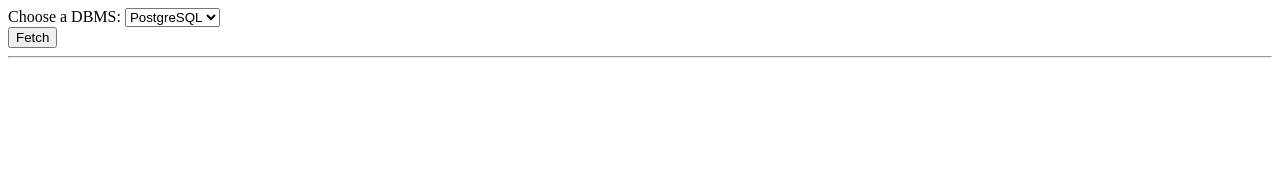
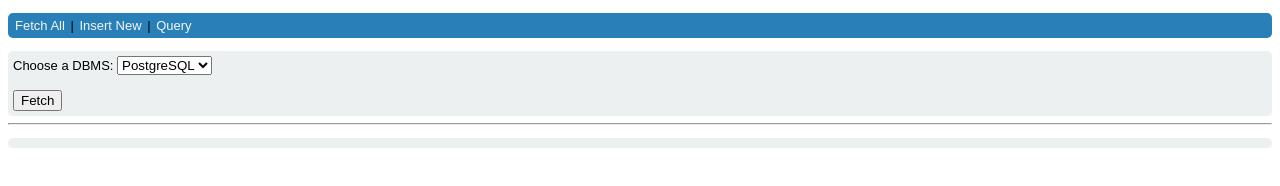
Before and after one commit to rocammo/solartweets, a website: page static/index.html in a window 1280 px wide. Drawn offline with nearby package versions, Linux system fonts and the light colour scheme.

Commit message:
[CREATE] css styling for frontend

```diff
--- a/static/index.html
+++ b/static/index.html
@@ -1,6 +1,11 @@
-<html>
+<!DOCTYPE html>
+<html lang="en">
   <head>
     <meta charset="UTF-8" />
+    <title>SOLARTWEETS · Fetch All</title>
+
+    <link rel="stylesheet" href="./style.css" />
+
     <script
       language="javascript"
       type="text/javascript"
@@ -14,17 +19,30 @@
   </head>
 
   <body>
+    <!-- Navbar -->
+    <p class="navbar">
+      <a href="#">Fetch All</a> | <a href="/add">Insert New</a> |
+      <a href="/search">Query</a>
+    </p>
+
+    <!-- Request -->
+    <div class="request">
       <label for="dbms">Choose a DBMS:</label>
       <select name="dbms" id="dbms">
         <option value="posgres">PostgreSQL</option>
         <option value="mongodb">MongoDB</option>
         <option value="solr">Apache Solr</option>
       </select>
-    <br />
+      <br /><br />
 
       <button id="submit">Fetch</button>
+    </div>
+
     <hr />
 
+    <!-- Response -->
+    <div class="response">
       <p id="tweets"></p>
+    </div>
   </body>
 </html>
--- a/static/main.js
+++ b/static/main.js
@@ -17,7 +17,7 @@ function getData(json) {
   for (var i = 0; i < json.length; i++) {
     var data = json[i];
 
-    var li = createElement("li", data.tweet);
+    var li = createElement("li", `<b>${data.user}:</b> ${data.tweet}`);
     li.parent("tweets");
   }
 }
--- a/static/search/main.js
+++ b/static/search/main.js
@@ -24,7 +24,7 @@ function getData(json) {
   for (var i = 0; i < json.length; i++) {
     var data = json[i];
 
-    var li = createElement("li", data.tweet);
+    var li = createElement("li", `<b>${data.user}:</b> ${data.tweet}`);
     li.parent("tweets");
   }
 }
--- /dev/null
+++ b/static/style.css
@@ -0,0 +1,41 @@
+body {
+  font-family: Arial, Helvetica, sans-serif;
+  font-size: small;
+}
+
+.navbar {
+  background-color: #2980b9;
+  border-radius: 5px;
+  padding: 5px;
+}
+
+.navbar > a {
+  color: #f5f5f5;
+  border-radius: 2px;
+  padding: 2px;
+  text-decoration: none;
+}
+
+.navbar > a:hover {
+  background-color: #3498db;
+  color: #ffffff;
+}
+
+.request {
+  background-color: #ecf0f1;
+  border-radius: 5px;
+  padding: 5px;
+}
+
+.response {
+  background-color: #ecf0f1;
+  border-radius: 5px;
+}
+
+.response p {
+  padding: 5px;
+}
+
+.response li {
+  list-style-type: none;
+}
```
Also changed, not shown: src/endpoint/index.ts (+24 -6 lines), static/add/index.html (+20 -2 lines), static/search/index.html (+20 -2 lines). Lines whose indentation alone changed are shown as unchanged.
